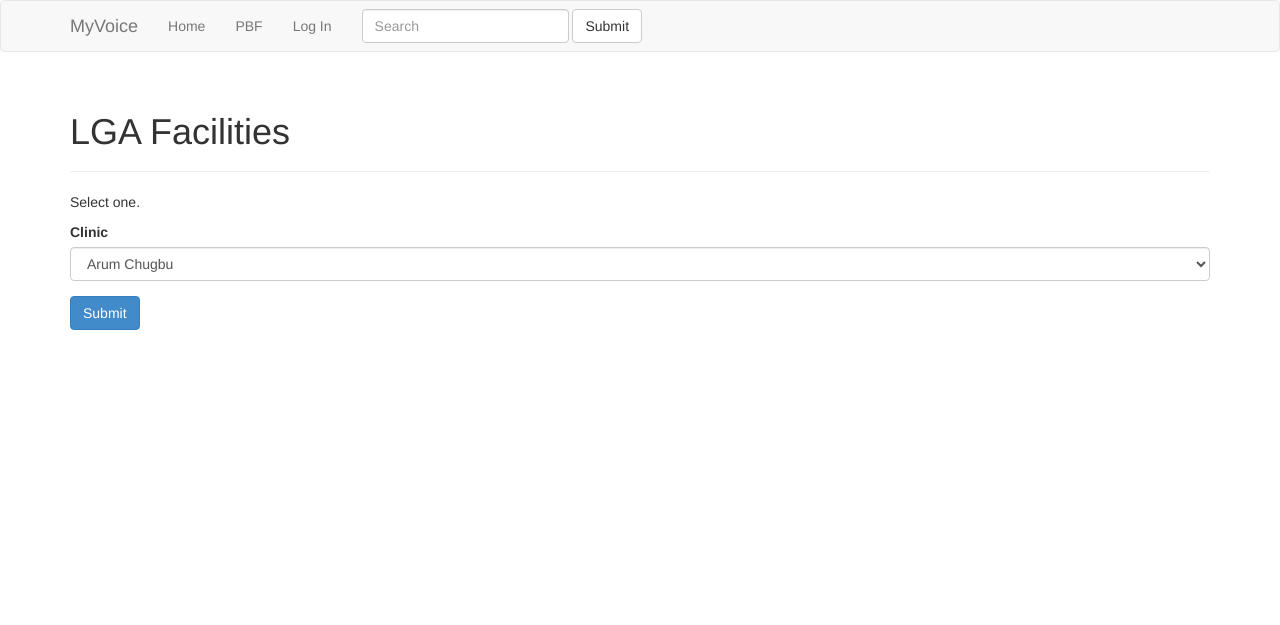
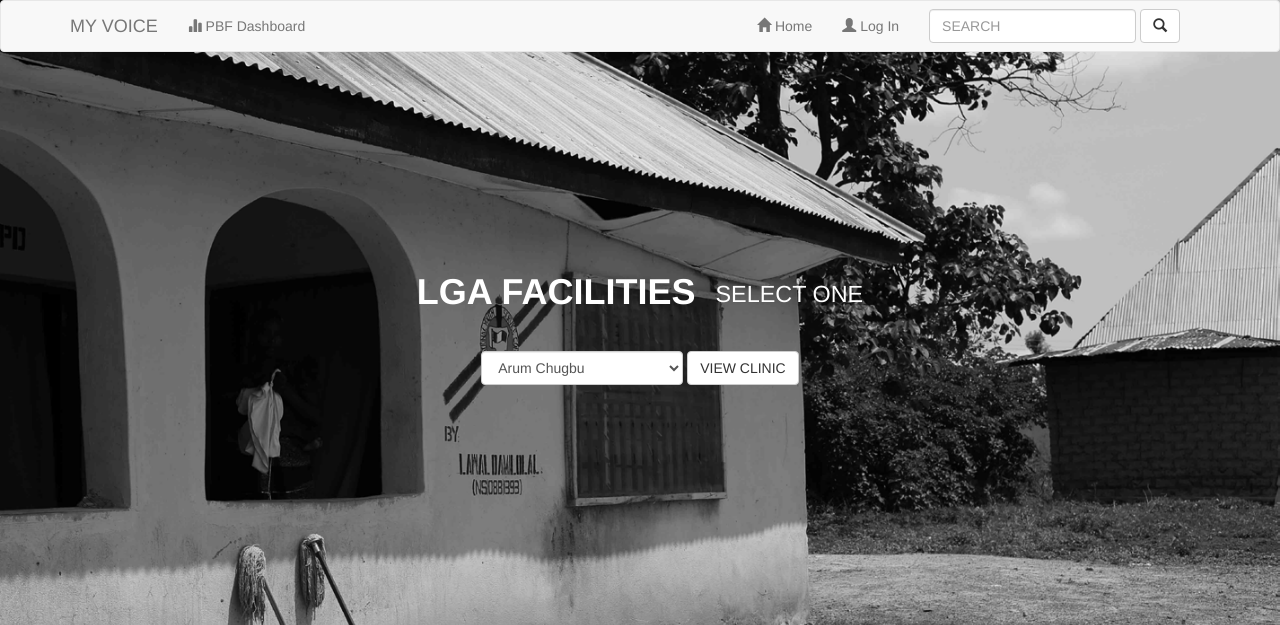
Before and after one commit to myvoice-nigeria/myvoice, a Django app: page /pbf/dashboard/ in a window 1280 px wide. Shown: the top 625 px of the page. Run offline with Django 3.2, Linux system fonts and the light colour scheme; style sheets or scripts are compiled from the project's sources; some libraries are stand-ins or nearby versions.

Commit message:
Make it look more like the prototype

```diff
--- a/myvoice/pbf/urls.py
+++ b/myvoice/pbf/urls.py
@@ -7,7 +7,7 @@ urlpatterns = [
     url(r'^dashboard/$',
         views.PBFDashboardSelect.as_view(),
         name='pbf_dashboard_select'),
-    url(r'^dashboard/(?P<clinic_slug>[\w+]+)/$',
+    url(r'^dashboard/(?P<clinic_slug>[\w-]+)/$',
         views.PBFDashboard.as_view(),
         name='pbf_dashboard'),
 ]
--- a/myvoice/pbf/views.py
+++ b/myvoice/pbf/views.py
@@ -6,7 +6,7 @@ class PBFDashboardSelect(TemplateView):
     template_name = 'pbf/select.html'
 
     def post(self, request, *args, **kwargs):
-        return redirect('pbf_dashboard', 'wayo_matti')
+        return redirect('pbf_dashboard', 'wayo-matti')
 
 
 class PBFDashboard(TemplateView):
--- a/myvoice/static/less/site.less
+++ b/myvoice/static/less/site.less
@@ -1 +1,43 @@
 // Myvoice-specific styles.
+
+body.fancy {
+    background-image: url("../img/myvoice.png");
+    background-position: center;
+    background-attachment: fixed;
+    background-repeat: no-repeat;
+    background-size: 100% auto;
+    color: #fff;
+    .page-header {
+        margin-top: 200px;
+        text-align: center;
+        border-bottom: none;
+        h1 {
+            font-weight: bold;
+            small {
+                color: #fff;
+                font-weight: normal;
+                vertical-align: middle;
+                margin-left: 10px;
+            }
+        }
+    }
+}
+
+body#home {
+    .page-header h1 {
+        font-size: 108px;
+    }
+    .sponsors {
+        margin-top: 30px;
+        font-size: 18px;
+        span {
+            padding: 0 10px;
+        }
+    }
+}
+
+body#pbf-select-clinic {
+    form {
+        text-align: center;
+    }
+}
--- a/myvoice/templates/base.html
+++ b/myvoice/templates/base.html
@@ -36,7 +36,7 @@
 
   {% block extra-head %}{% endblock extra-head %}
   </head>
-  <body>
+  <body class="{% block body-class %}{% endblock body-class %}" id="{% block body-id %}{% endblock body-id %}">
   {% block body %}
     {% block navbar %}
     <nav class="navbar navbar-default" rol="navigation">
@@ -48,20 +48,41 @@
             <span class="icon-bar"></span>
             <span class="icon-bar"></span>
           </button>
-          <a class="navbar-brand" href="{% url 'home' %}">MyVoice</a>
+          <a class="navbar-brand" href="{% url 'home' %}">MY VOICE</a>
         </div>
         <div class="navbar-collapse collapse">
           <ul class="nav navbar-nav">
-            <li><a href="{% url 'home' %}">Home</a></li>
-            <li><a href="{% url 'pbf_dashboard_select' %}">PBF</a></li>
-            <li><a href="#">Log In</a></li>
+            <li>
+              <a href="{% url 'pbf_dashboard_select' %}">
+                <span class="glyphicon glyphicon-stats"></span>
+                PBF Dashboard
+              </a>
+            </li>
           </ul>
-          <form class="navbar-form navbar-left" role="search">
+
+          <form class="navbar-form navbar-right pull-right" role="search">
             <div class="form-group">
-              <input type="text" class="form-control" placeholder="Search">
+              <input type="text" class="form-control" placeholder="SEARCH">
             </div>
-            <button type="submit" class="btn btn-default">Submit</button>
+            <button type="submit" class="btn btn-default">
+              <span class="glyphicon glyphicon-search"></span>
+            </button>
           </form>
+
+          <ul class="nav navbar-nav pull-right">
+            <li>
+              <a href="{% url 'home' %}">
+                <span class="glyphicon glyphicon-home"></span>
+                Home
+              </a>
+            </li>
+            <li>
+              <a href="#">
+                <span class="glyphicon glyphicon-user"></span>
+                Log In
+              </a>
+            </li>
+          </ul>
         </div>
       </div>
     </nav>
--- a/myvoice/templates/pbf/select.html
+++ b/myvoice/templates/pbf/select.html
@@ -1,19 +1,22 @@
 {% extends "base.html" %}
 
 {% block title %}PBF{% endblock title %}
+
+{% block body-class %}fancy{% endblock body-class %}
+{% block body-id %}pbf-select-clinic{% endblock body-id %}
 
 {% block content %}
 <div class="row">
   <div class="col-md-12">
     <div class="page-header">
-      <h1>LGA Facilities</h1>
+      <h1>LGA FACILITIES <small>SELECT ONE</small></h1>
     </div>
-    <p>Select one.</p>
-    <form role="form" method="post" action="{% url 'pbf_dashboard_select' %}">
+    <form role="form" class="form-inline"
+          method="post" action="{% url 'pbf_dashboard_select' %}">
       {% csrf_token %}
       <div class="form-group">
-        <label for="clinic">Clinic</label>
-        <select class="form-control">
+        <label class="sr-only" for="clinic">Clinic</label>
+        <select class="form-control" id="clinic" name="clinic">
           <option>Arum Chugbu</option>
           <option>Gwagi</option>
           <option>Kwabe</option>
@@ -25,7 +28,7 @@
         </select>
       </div>
       <div class="form-group">
-        <button type="submit" class="btn btn-primary">Submit</button>
+        <button type="submit" class="btn btn-default">VIEW CLINIC</button>
       </div>
     </form>
   </div>
```
Also changed, not shown: myvoice/templates/core/home.html (+11 -1 lines), myvoice/templates/pbf/dashboard.html (+4 -3 lines), myvoice/static/img/lydia.png (added), myvoice/static/img/myvoice.png (added), myvoice/static/img/wayo-matti.png (added).
